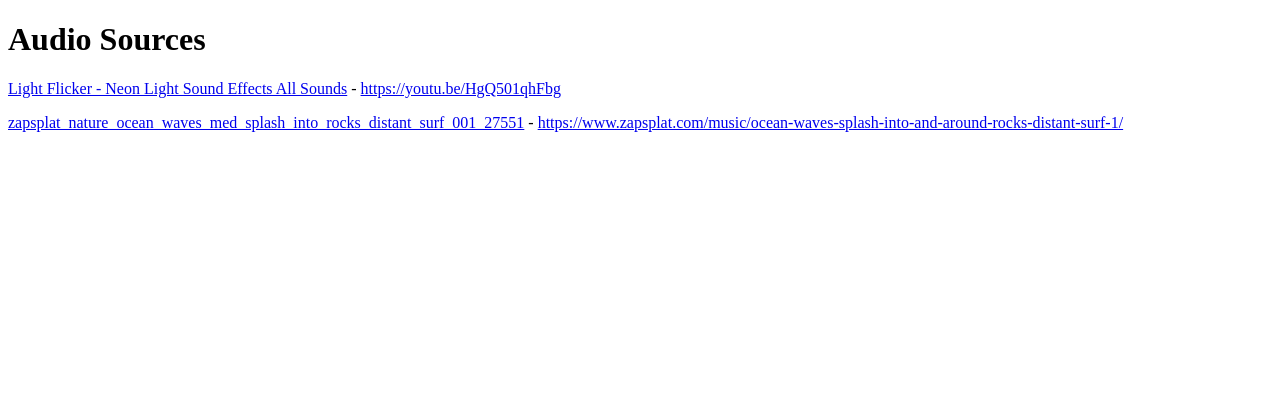
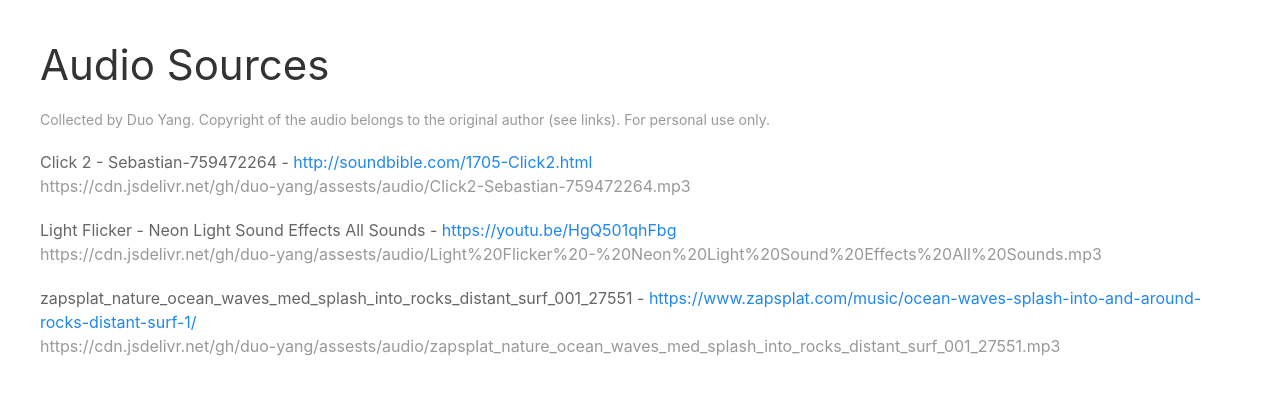
Before and after one commit to duo-yang/assests, a plain HTML site: page index.html in a window 1280 px wide. Drawn offline with nearby package versions, Linux system fonts and the light colour scheme.

Commit message:
Update audio

```diff
--- a/index.html
+++ b/index.html
@@ -3,18 +3,45 @@
 <head>
   <meta charset="UTF-8">
   <title>Sources and References</title>
+  <!-- UIkit CSS -->
+  <link rel="stylesheet" href="https://cdnjs.cloudflare.com/ajax/libs/uikit/3.0.3/css/uikit.min.css" />
+
+  <!-- UIkit JS -->
+  <script src="https://cdnjs.cloudflare.com/ajax/libs/uikit/3.0.3/js/uikit.min.js"></script>
+  <script src="https://cdnjs.cloudflare.com/ajax/libs/uikit/3.0.3/js/uikit-icons.min.js"></script>
+
 </head>
-<body>
+<body class="uk-padding">
   <h1>Audio Sources</h1>
-<p>
-  <a href="audio/Light Flicker - Neon Light Sound Effects All Sounds.mp3">Light Flicker - Neon Light Sound Effects All Sounds</a> -
-  <a href="https://youtu.be/HgQ501qhFbg">https://youtu.be/HgQ501qhFbg</a>
+  <p class="uk-text-meta">
+    Collected by Duo Yang. Copyright of the audio belongs to the original author (see links). For personal use only.
   </p>
   <p>
-  <a href="audio/zapsplat_nature_ocean_waves_med_splash_into_rocks_distant_surf_001_27551.mp3">
+    <a href="audio/Click2-Sebastian-759472264.mp3" class="uk-link-heading">Click 2 - Sebastian-759472264</a> -
+    <a href="http://soundbible.com/1705-Click2.html">http://soundbible.com/1705-Click2.html</a> <br>
+    <a class="uk-link-muted"
+       href="https://cdn.jsdelivr.net/gh/duo-yang/assests/audio/Click2-Sebastian-759472264.mp3">
+      https://cdn.jsdelivr.net/gh/duo-yang/assests/audio/Click2-Sebastian-759472264.mp3
+    </a>
+  </p>
+  <p>
+    <a href="audio/Light Flicker - Neon Light Sound Effects All Sounds.mp3" class="uk-link-heading">
+      Light Flicker - Neon Light Sound Effects All Sounds</a> -
+    <a href="https://youtu.be/HgQ501qhFbg">https://youtu.be/HgQ501qhFbg</a> <br>
+    <a class="uk-link-muted"
+       href="https://cdn.jsdelivr.net/gh/duo-yang/assests/audio/Light%20Flicker%20-%20Neon%20Light%20Sound%20Effects%20All%20Sounds.mp3">
+      https://cdn.jsdelivr.net/gh/duo-yang/assests/audio/Light%20Flicker%20-%20Neon%20Light%20Sound%20Effects%20All%20Sounds.mp3
+    </a>
+  </p>
+  <p>
+    <a href="audio/zapsplat_nature_ocean_waves_med_splash_into_rocks_distant_surf_001_27551.mp3" class="uk-link-heading">
       zapsplat_nature_ocean_waves_med_splash_into_rocks_distant_surf_001_27551</a> -
     <a href="https://www.zapsplat.com/music/ocean-waves-splash-into-and-around-rocks-distant-surf-1/">
-    https://www.zapsplat.com/music/ocean-waves-splash-into-and-around-rocks-distant-surf-1/</a>
+      https://www.zapsplat.com/music/ocean-waves-splash-into-and-around-rocks-distant-surf-1/</a> <br>
+    <a class="uk-link-muted"
+       href="https://cdn.jsdelivr.net/gh/duo-yang/assests/audio/zapsplat_nature_ocean_waves_med_splash_into_rocks_distant_surf_001_27551.mp3">
+      https://cdn.jsdelivr.net/gh/duo-yang/assests/audio/zapsplat_nature_ocean_waves_med_splash_into_rocks_distant_surf_001_27551.mp3
+    </a>
   </p>
 
 </body>
```
Also changed, not shown: 1 other file. Lines whose indentation alone changed are shown as unchanged.
